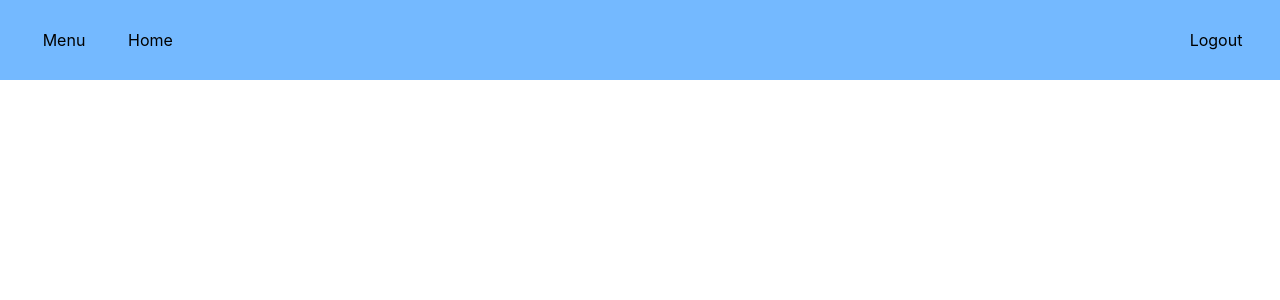
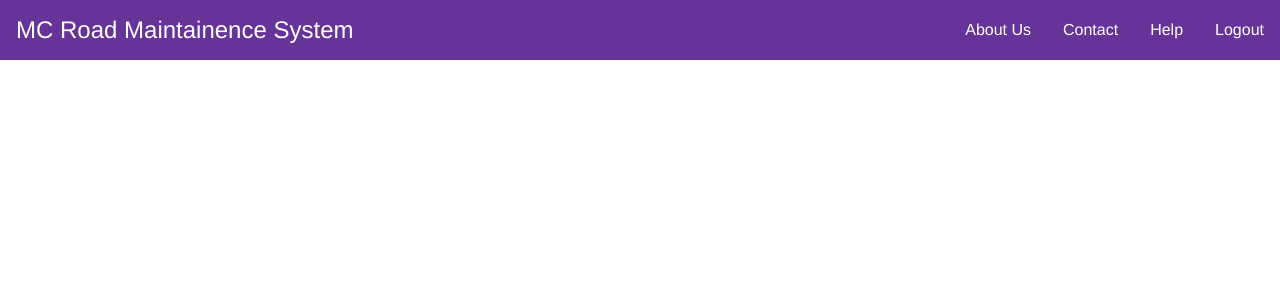
Before and after one commit to aarushi99/road_maintenance, a React (Create React App) app in the folder frontend/road_maintenance_frontend/: page / in a window 1280 px wide. Shown: the top 300 px of the page. Built offline with nearby package versions, Linux system fonts and the light colour scheme.

Commit message:
new navbar

```diff
--- a/frontend/road_maintenance_frontend/package.json
+++ b/frontend/road_maintenance_frontend/package.json
@@ -8,6 +8,7 @@
     "@testing-library/user-event": "^12.8.3",
     "react": "^17.0.2",
     "react-dom": "^17.0.2",
+    "react-router-dom": "^5.2.0",
     "react-scripts": "4.0.3",
     "web-vitals": "^1.1.2"
   },
--- a/frontend/road_maintenance_frontend/src/components/navbar.css
+++ b/frontend/road_maintenance_frontend/src/components/navbar.css
@@ -1,25 +1,28 @@
-.header {
-  display: flex;
-  justify-content: space-around;
-  min-height: 10vh;
-  background-color: #74b9ff;
+body {
+	margin: 0;
 }
 
-.header-left {
-  flex: 0.1;
-  /* background-color: red; */
-  align-self: center;
-  text-align: center;
-}
-.header-middle {
-  flex: 0.8;
-  align-self: center;
-  /* background-color: blue; */
+main {
+	margin: 16px;
 }
 
-.header-right {
-  flex: 0.1;
-  align-self: center;
-  text-align: center;
-  /* background-color: pink; */
+.header {
+	display: flex;
+	align-items: center;
+	background: rebeccapurple;
+	color: white;
+	font-family: Helvetica;
+	font-weight: 300;
 }
+
+.header-title {
+	margin-right: auto;
+	font-size: 150%;
+	padding: 12px 16px;
+}
+
+.header-item {
+	padding: 16px 16px;
+	cursor: pointer;
+	vertical-align: middle;
+}
--- a/frontend/road_maintenance_frontend/src/components/navbar.js
+++ b/frontend/road_maintenance_frontend/src/components/navbar.js
@@ -2,13 +2,17 @@ import React from "react";
 import "./navbar.css";
 
 function navbar(props) {
-  return (
-    <div className="header">
-      <div className="header-left">Menu</div>
-      <div className="header-middle">Home</div>
-      <div className="header-right">Logout</div>
-    </div>
-  );
+	return (
+		<div className="header">
+			<div className="header-title header-item">
+				MC Road Maintainence System
+			</div>
+			<div className="header-item">About Us</div>
+			<div className="header-item">Contact</div>
+			<div className="header-item">Help</div>
+			<div className="header-item">Logout</div>
+		</div>
+	);
 }
 
 export default navbar;
```
Also changed, not shown: 1 other file (tests, documents, lock files or other folders).
